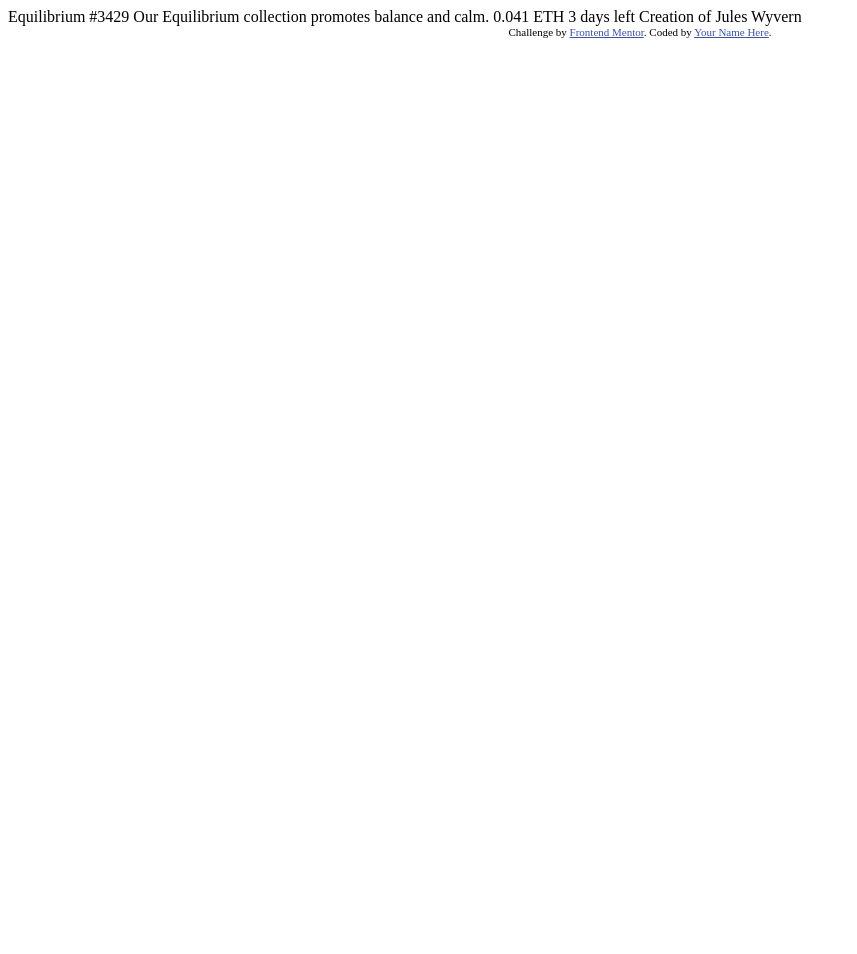
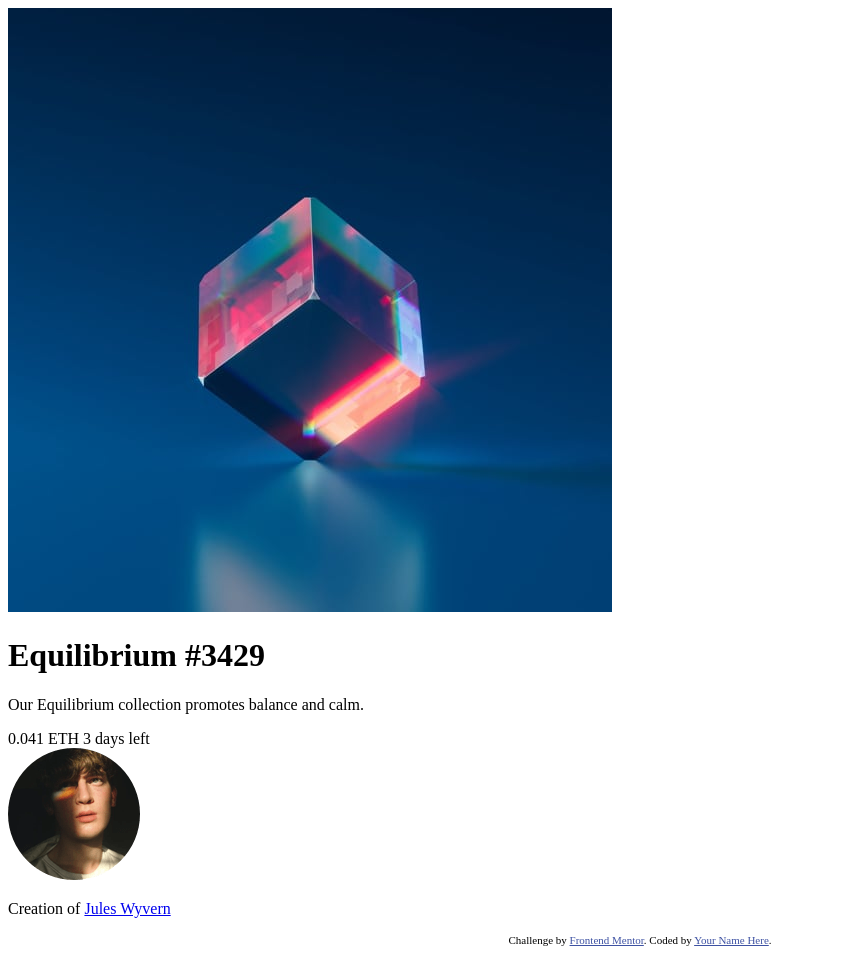
Before and after one commit to augustoshoiti/nft-preview-card-component, a plain HTML site: page index.html in a window 1280 px wide. Shown: the whole page, without its empty margins (0-857 px from the left). Before the commit the page ends 800 px from the top, so only its background shows below. Drawn offline with Linux system fonts and the light colour scheme.

Commit message:
conteúdo criado

```diff
--- a/index.html
+++ b/index.html
@@ -8,22 +8,25 @@
 
   <title>Frontend Mentor | NFT preview card component</title>
 
-  <!-- Feel free to remove these styles or customise in your own stylesheet 👍 -->
-  <style>
-    .attribution { font-size: 11px; text-align: center; }
-    .attribution a { color: hsl(228, 45%, 44%); }
-  </style>
+  <link rel="stylesheet" href="style.css">
 </head>
 <body>
 
-  Equilibrium #3429
-
-  Our Equilibrium collection promotes balance and calm.
-
-  0.041 ETH
-  3 days left
-
-  Creation of Jules Wyvern
+  <main class="card">
+    <img src="images/image-equilibrium.jpg" alt="nft-equilibrium" class="nft-img">
+    <div class="text">
+      <h1 class="nft-name">Equilibrium #3429</h1>
+      <p class="nft-description">Our Equilibrium collection promotes balance and calm.</p>
+      <div class="text-info">
+        <span class="value">0.041 ETH</span>
+        <span class="time">3 days left</span>
+      </div>
+    </div>
+    <div class="creator">
+      <img src="images/image-avatar.png" alt="criador da nft" class="creator-img">
+      <p>Creation of <a href="#">Jules Wyvern</a></p>
+    </div>
+  </main>
 
   <div class="attribution">
     Challenge by <a href="https://www.frontendmentor.io?ref=challenge" target="_blank">Frontend Mentor</a>.
--- /dev/null
+++ b/style.css
@@ -0,0 +1,4 @@
+
+
+.attribution { font-size: 11px; text-align: center; }
+.attribution a { color: hsl(228, 45%, 44%); }
```
